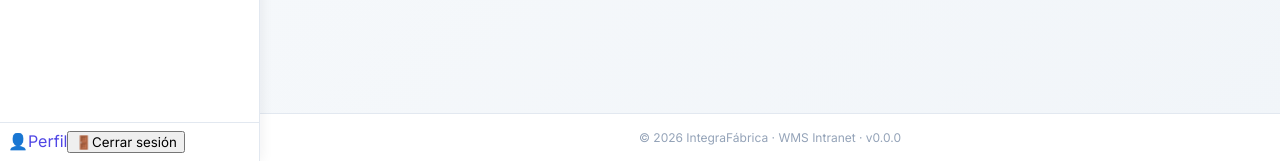
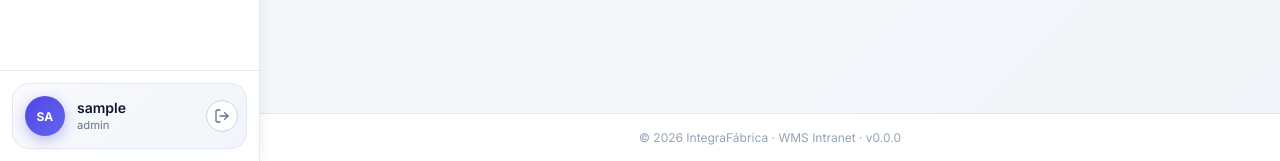
Before and after one commit to adilsoncarden/integrafabrica-frontend, an Angular app: page /admin/dashboard in a window 1280 px wide. Shown: the part 639-800 px from the top of the page. Built offline with nearby package versions, Linux system fonts and the light colour scheme; no server answers; sample sign-in values are in the browser's storage.

Commit message:
style(sidebar): upgrade profile and logout footer into a modern synchronous user widget

```diff
--- a/src/app/layouts/main-layout/main-layout.component.html
+++ b/src/app/layouts/main-layout/main-layout.component.html
@@ -24,18 +24,51 @@
             }
         </nav>
         <div class="sidebar-footer">
-            <a routerLink="/admin/perfil" routerLinkActive="active" title="Perfil">
-                <span class="nav-icon">👤</span>
-                @if (!sidebarCollapsed()) {
-                    <span>Perfil</span>
-                }
-            </a>
-            <button type="button" class="logout-btn" (click)="logout()" title="Cerrar sesión">
-                <span class="nav-icon">🚪</span>
-                @if (!sidebarCollapsed()) {
-                    <span>Cerrar sesión</span>
-                }
-            </button>
+            <div
+                class="sidebar-profile-widget"
+                [class.sidebar-profile-widget--collapsed]="sidebarCollapsed()"
+            >
+                <a
+                    routerLink="/admin/perfil"
+                    routerLinkActive="profile-active"
+                    class="profile-main"
+                    title="Perfil"
+                >
+                    <span class="profile-avatar" aria-hidden="true">{{
+                        userInitials()
+                    }}</span>
+                    @if (!sidebarCollapsed()) {
+                        <span class="profile-info">
+                            <span class="profile-name">{{
+                                currentUser()?.username
+                            }}</span>
+                            <span class="profile-meta">{{ userRoleLabel() }}</span>
+                        </span>
+                    }
+                </a>
+                <button
+                    type="button"
+                    class="profile-logout-btn"
+                    (click)="logout()"
+                    title="Cerrar sesión"
+                    aria-label="Cerrar sesión"
+                >
+                    <svg
+                        xmlns="http://www.w3.org/2000/svg"
+                        viewBox="0 0 24 24"
+                        fill="none"
+                        stroke="currentColor"
+                        stroke-width="2"
+                        stroke-linecap="round"
+                        stroke-linejoin="round"
+                        aria-hidden="true"
+                    >
+                        <path d="M9 21H5a2 2 0 0 1-2-2V5a2 2 0 0 1 2-2h4" />
+                        <polyline points="16 17 21 12 16 7" />
+                        <line x1="21" y1="12" x2="9" y2="12" />
+                    </svg>
+                </button>
+            </div>
         </div>
     </aside>
 
--- a/src/app/layouts/main-layout/main-layout.component.scss
+++ b/src/app/layouts/main-layout/main-layout.component.scss
@@ -58,8 +58,7 @@
     padding: 1rem 0.5rem;
     overflow-y: auto;
 
-    a,
-    .logout-btn {
+    a {
         display: flex;
         align-items: center;
         gap: 0.75rem;
@@ -90,8 +89,136 @@
 }
 
 .sidebar-footer {
+    margin-top: auto;
+    padding: 0.75rem;
+    border-top: 1px solid var(--color-border);
+}
+
+.sidebar-profile-widget {
+    display: flex;
+    align-items: center;
+    gap: 0.5rem;
     padding: 0.5rem;
-    border-top: 1px solid var(--color-border);
+    border-radius: var(--radius-lg);
+    border: 1px solid var(--color-border);
+    background: linear-gradient(
+        135deg,
+        rgba(248, 250, 252, 0.95) 0%,
+        rgba(241, 245, 249, 0.95) 100%
+    );
+    transition:
+        background 0.2s ease,
+        box-shadow 0.2s ease,
+        border-color 0.2s ease;
+
+    &:hover {
+        background: rgba(79, 70, 229, 0.06);
+        border-color: rgba(79, 70, 229, 0.2);
+        box-shadow: 0 4px 12px rgba(79, 70, 229, 0.08);
+    }
+
+    &--collapsed {
+        flex-direction: column;
+        gap: 0.625rem;
+        padding: 0.625rem 0.5rem;
+
+        .profile-main {
+            justify-content: center;
+        }
+    }
+}
+
+.profile-main {
+    display: flex;
+    align-items: center;
+    gap: 0.75rem;
+    flex: 1;
+    min-width: 0;
+    text-decoration: none;
+    color: inherit;
+    border-radius: var(--radius-md);
+    padding: 0.25rem;
+
+    &.profile-active .profile-avatar {
+        box-shadow: 0 0 0 2px var(--color-surface), 0 0 0 4px var(--color-accent);
+    }
+}
+
+.profile-avatar {
+    width: 2.5rem;
+    height: 2.5rem;
+    border-radius: 50%;
+    display: flex;
+    align-items: center;
+    justify-content: center;
+    flex-shrink: 0;
+    font-size: 0.75rem;
+    font-weight: 700;
+    letter-spacing: 0.02em;
+    color: var(--color-text-on-primary);
+    background: linear-gradient(135deg, var(--color-primary), var(--color-accent));
+    box-shadow: var(--shadow-button);
+}
+
+.profile-info {
+    display: flex;
+    flex-direction: column;
+    min-width: 0;
+    gap: 0.125rem;
+}
+
+.profile-name {
+    font-size: 0.875rem;
+    font-weight: 600;
+    color: var(--color-text-primary);
+    white-space: nowrap;
+    overflow: hidden;
+    text-overflow: ellipsis;
+    line-height: 1.2;
+}
+
+.profile-meta {
+    font-size: 0.7rem;
+    color: var(--color-text-secondary);
+    white-space: nowrap;
+    overflow: hidden;
+    text-overflow: ellipsis;
+    line-height: 1.2;
+}
+
+.profile-logout-btn {
+    width: 2rem;
+    height: 2rem;
+    flex-shrink: 0;
+    display: flex;
+    align-items: center;
+    justify-content: center;
+    padding: 0;
+    border: 1px solid var(--color-border-input);
+    border-radius: 50%;
+    background: var(--color-surface);
+    color: var(--color-text-secondary);
+    cursor: pointer;
+    transition:
+        background 0.2s ease,
+        color 0.2s ease,
+        border-color 0.2s ease;
+
+    svg {
+        width: 1rem;
+        height: 1rem;
+    }
+
+    &:hover {
+        background: rgba(239, 68, 68, 0.08);
+        border-color: rgba(239, 68, 68, 0.35);
+        color: var(--color-error);
+    }
+
+    &:focus-visible {
+        outline: 2px solid var(--color-primary);
+        outline-offset: 2px;
+    }
 }
 
 .main-area {
@@ -198,7 +325,7 @@
 
     .sidebar-brand div,
     .sidebar-nav a span:not(.nav-icon),
-    .sidebar-footer span:not(.nav-icon) {
+    .profile-info {
         display: none;
     }
 }
--- a/src/app/layouts/main-layout/main-layout.component.ts
+++ b/src/app/layouts/main-layout/main-layout.component.ts
@@ -1,4 +1,4 @@
-import { Component, inject, signal } from '@angular/core';
+import { Component, computed, inject, signal } from '@angular/core';
 import { Router, RouterLink, RouterLinkActive, RouterOutlet } from '@angular/router';
 import { AuthService } from '../../core/services/auth.service';
 import { ConfirmDialogComponent } from '../../shared/components/confirm-dialog/confirm-dialog.component';
@@ -36,6 +36,26 @@ export class MainLayoutComponent {
 
     currentUser = this.authService.currentUser;
 
+    userInitials = computed(() => {
+        const username = this.currentUser()?.username ?? '';
+        if (!username) {
+            return '?';
+        }
+        const parts = username.split(/[._@-]/).filter(Boolean);
+        if (parts.length >= 2) {
+            return (parts[0][0] + parts[1][0]).toUpperCase();
+        }
+        return username.slice(0, 2).toUpperCase();
+    });
+
+    userRoleLabel = computed(() => {
+        const role = this.currentUser()?.role ?? '';
+        if (!role) {
+            return 'Usuario';
+        }
+        return role.replace(/^ROLE_/, '');
+    });
+
     toggleSidebar(): void {
         this.sidebarCollapsed.update((v) => !v);
     }
```
Also changed, not shown: 46 other files (tests, documents, lock files or other folders).
